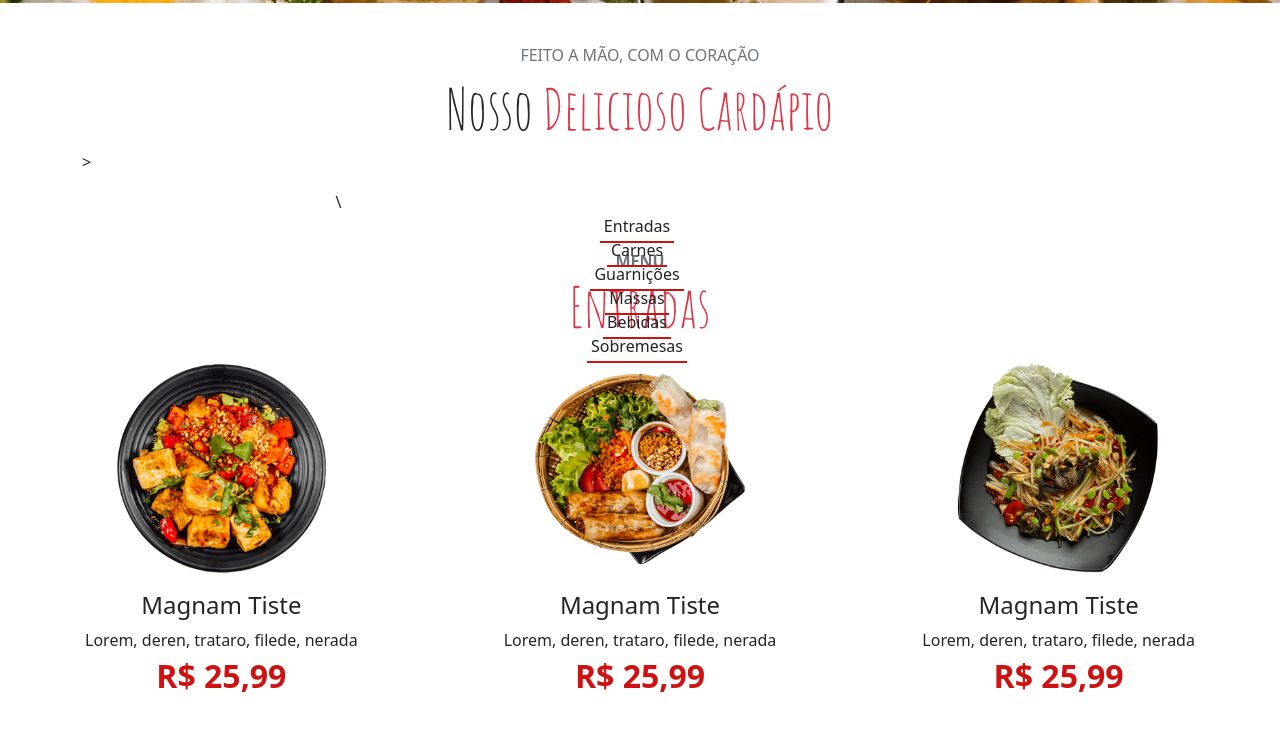
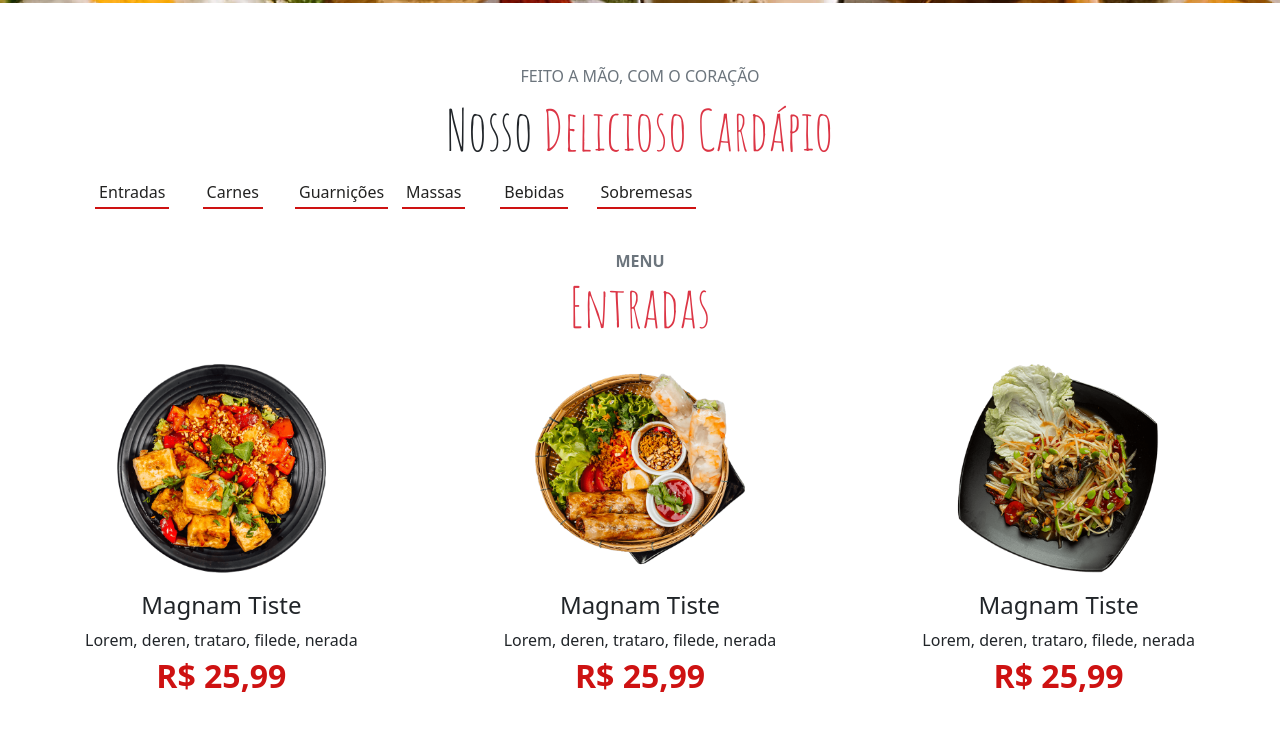
Before and after one commit to WandersonHonorato/honorato-grill, a plain HTML site: page index.html in a window 1280 px wide. Shown: the part 2549-3278 px from the top of the page. Drawn offline with nearby package versions, Linux system fonts and the light colour scheme.

Commit message:
fix: corrigir col paraa ajudar a desktop

```diff
--- a/index.html
+++ b/index.html
@@ -237,27 +237,26 @@
             <h1 class="text-center font-amatic display-4 mt-2">Nosso <span class="text-danger">Delicioso Cardápio</span></h1>
         </div>
 
-        <!-- MENU DO CARDÁPIO -->>
-        <nav class="navbar text-center justify-content-center d-flex ">
-            <nav class="navbar">
-\                <div class="container-fluid ">
-                    <div class="row text-center d-flex">
-                        <div class="col-sm-12 col-md-6 col-lg-12">
+        <!-- MENU DO CARDÁPIO -->
+        <nav class="navbar text-center d-flex ">
+                <div class="container-fluid text-center">
+                    <div class="row d-flex">
+                        <div class="col-sm-12 col-md-6 col-lg-2">
                             <span><a href="" class="link-menu">Entradas</a></span>
                         </div>
-                        <div class="col-sm-12 col-md-6 col-lg-12">
+                        <div class="col-sm-12 col-md-6 col-lg-2">
                             <a href="" class="link-menu">Carnes</a>
                         </div>
-                        <div class="col-sm1-12 col-md-6 col-lg-12">
+                        <div class="col-sm1-12 col-md-6 col-lg-2">
                             <a href="" class="link-menu">Guarnições</a>
                         </div>
-                        <div class="col-sm-12 col-md-6 col-lg-12">
+                        <div class="col-sm-12 col-md-6 col-lg-2">
                             <a href="" class="link-menu">Massas</a>
                         </div>
-                         <div class="col-sm-12 col-md-6 col-lg-12">
+                         <div class="col-sm-12 col-md-6 col-lg-2">
                             <a href="" class="link-menu">Bebidas</a>
                         </div>
-                         <div class="col-sm-12 col-md-6 col-lg-12">
+                         <div class="col-sm-12 col-md-6 col-lg-2">
                             <a href="" class="link-menu">Sobremesas</a>
                         </div>
                     </div>
```
